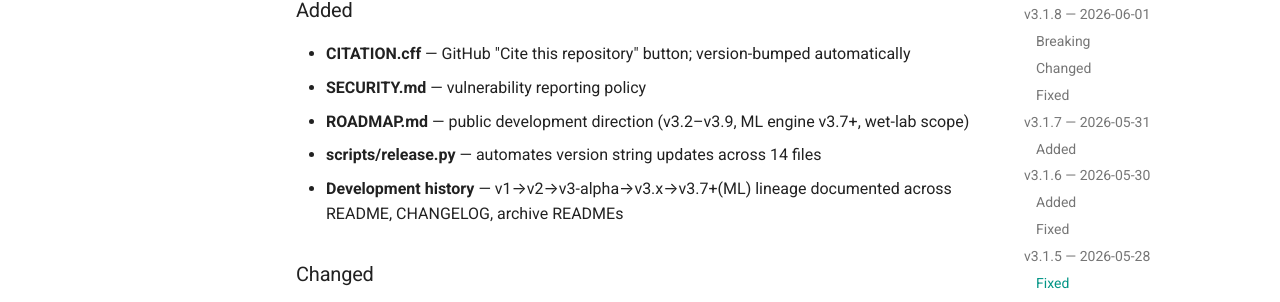
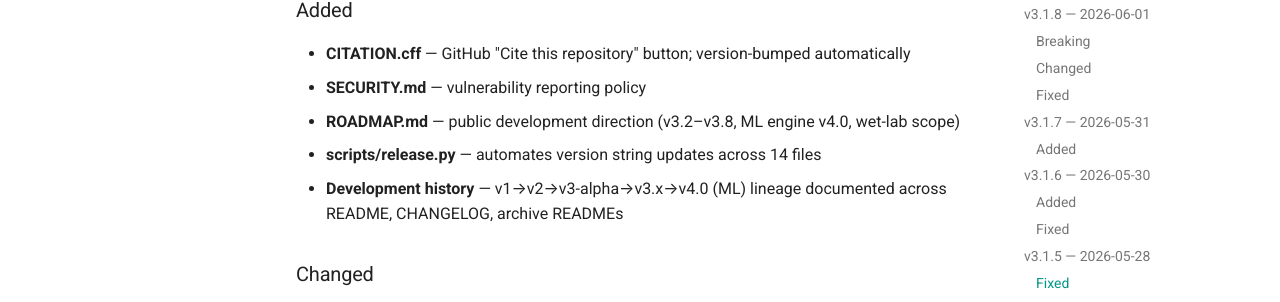
Before and after one commit to eijex/factorforge-cds, an MkDocs documentation site: the page built from docs/changelog.md, in a window 1280 px wide and 900 px high, scrolled down 1864 px. Shown: the part 148-450 px from the top of the window. Built offline with MkDocs 1.6.1 and Material for MkDocs 9.7.7, drawn with Linux system fonts in a browser that asks for light colours; comment, search, counter and statistics services are not loaded.

Commit message:
docs: update changelog v3.7+/v3.9 refs to v4.0/v3.8 for ML Engine rename
Co-Authored-By: Claude Sonnet 4.6 <noreply@anthropic.com>

```diff
--- a/docs/changelog.md
+++ b/docs/changelog.md
@@ -56,9 +56,9 @@ FactorForge v3.0+ is the public release of an internal deterministic rule-based
 ### Added
 - **CITATION.cff** — GitHub "Cite this repository" button; version-bumped automatically
 - **SECURITY.md** — vulnerability reporting policy
-- **ROADMAP.md** — public development direction (v3.2–v3.9, ML engine v3.7+, wet-lab scope)
+- **ROADMAP.md** — public development direction (v3.2–v3.8, ML engine v4.0, wet-lab scope)
 - **scripts/release.py** — automates version string updates across 14 files
-- **Development history** — v1→v2→v3-alpha→v3.x→v3.7+(ML) lineage documented across README, CHANGELOG, archive READMEs
+- **Development history** — v1→v2→v3-alpha→v3.x→v4.0 (ML) lineage documented across README, CHANGELOG, archive READMEs
 
 ### Changed
 - **Public engine naming** — `factorforge.engines.profile` / CLI `--engine profile` formalized
```
